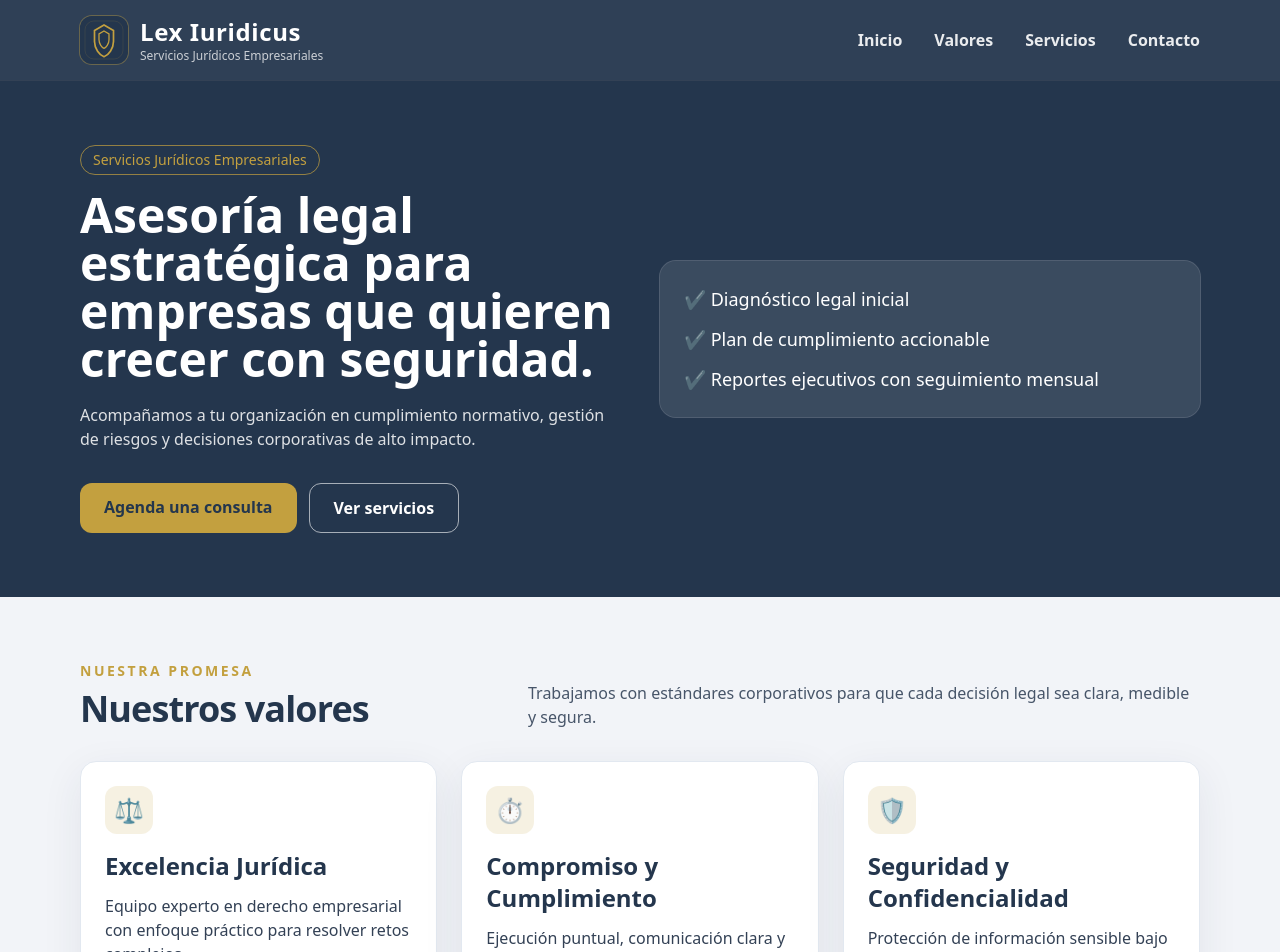
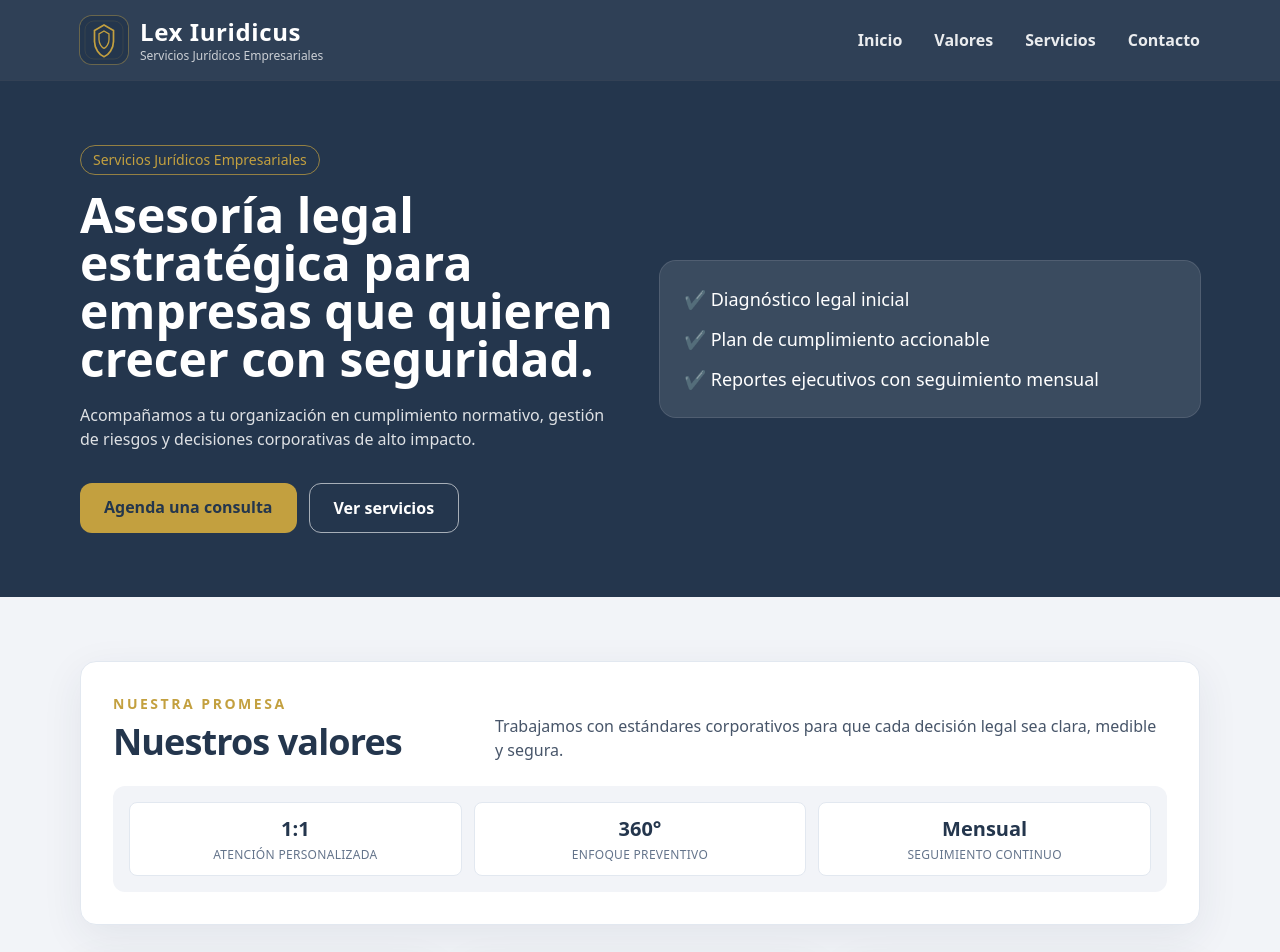
Before and after one commit to lider11/lexiuridicus, a Next.js app: page / in a window 1280 px wide. Shown: the top 952 px of the page. Built offline with nearby package versions, Linux system fonts and the light colour scheme.

Commit message:
feat: mejorar seccion nuestros valores con bloque de confianza y jerarquia

```diff
--- a/app/page.js
+++ b/app/page.js
@@ -20,6 +20,12 @@ const values = [
     text: 'Protección de información sensible bajo protocolos estrictos y trazabilidad documental.',
     points: ['Canales seguros', 'Gestión documental', 'Reserva profesional']
   }
+];
+
+const trustMetrics = [
+  { label: 'Atención personalizada', value: '1:1' },
+  { label: 'Enfoque preventivo', value: '360°' },
+  { label: 'Seguimiento continuo', value: 'Mensual' }
 ];
 
 export default function HomePage() {
@@ -67,6 +73,7 @@ export default function HomePage() {
       </section>
 
       <section id="valores" className="mx-auto max-w-6xl px-4 py-16">
+        <div className="rounded-2xl border border-slate-200 bg-white p-6 shadow-soft md:p-8">
           <div className="flex flex-wrap items-end justify-between gap-4">
             <div>
               <p className="text-sm font-semibold uppercase tracking-[0.18em] text-gold">Nuestra promesa</p>
@@ -77,14 +84,27 @@ export default function HomePage() {
             </p>
           </div>
 
+          <div className="mt-6 grid gap-3 rounded-xl bg-paper p-4 sm:grid-cols-3">
+            {trustMetrics.map((metric) => (
+              <div key={metric.label} className="rounded-lg border border-slate-200 bg-white px-4 py-3 text-center">
+                <p className="text-xl font-bold text-navy">{metric.value}</p>
+                <p className="mt-1 text-xs font-medium uppercase tracking-wide text-slate-500">{metric.label}</p>
+              </div>
+            ))}
+          </div>
+        </div>
+
         <div className="mt-8 grid gap-6 md:grid-cols-3">
-          {values.map((value) => (
+          {values.map((value, index) => (
             <article
               key={value.title}
               className="group rounded-2xl border border-slate-200 bg-white p-6 shadow-soft transition hover:-translate-y-1 hover:border-gold/50"
             >
-              <div className="mb-4 inline-flex h-12 w-12 items-center justify-center rounded-xl bg-gold/15 text-2xl">
+              <div className="mb-4 flex items-center justify-between">
+                <div className="inline-flex h-12 w-12 items-center justify-center rounded-xl bg-gold/15 text-2xl">
                   <span aria-hidden="true">{value.icon}</span>
+                </div>
+                <span className="text-sm font-bold text-slate-300">0{index + 1}</span>
               </div>
               <h3 className="text-2xl font-bold text-navy">{value.title}</h3>
               <p className="mt-3 text-slate-700">{value.text}</p>
```
Lines whose indentation alone changed are shown as unchanged.
